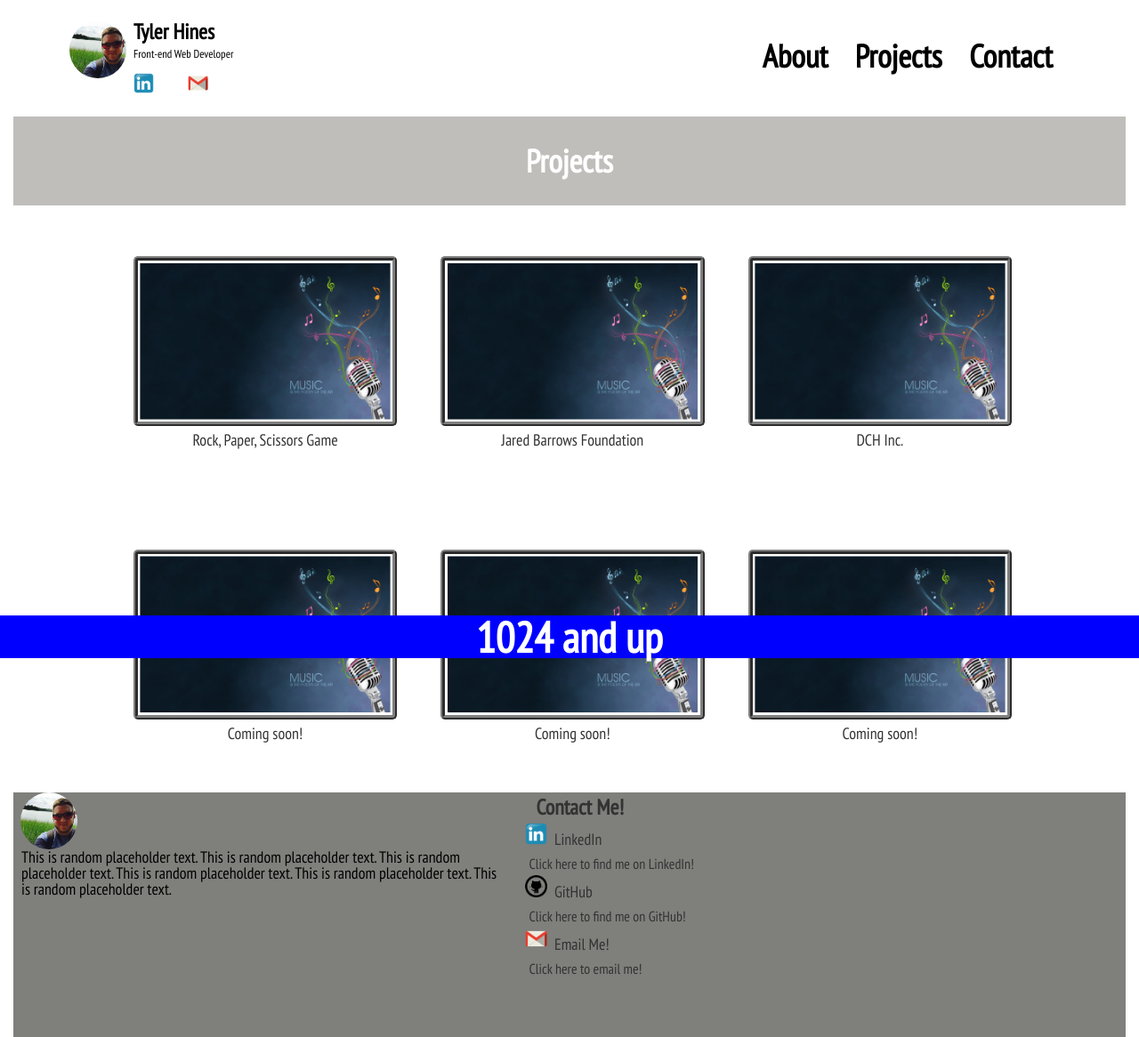
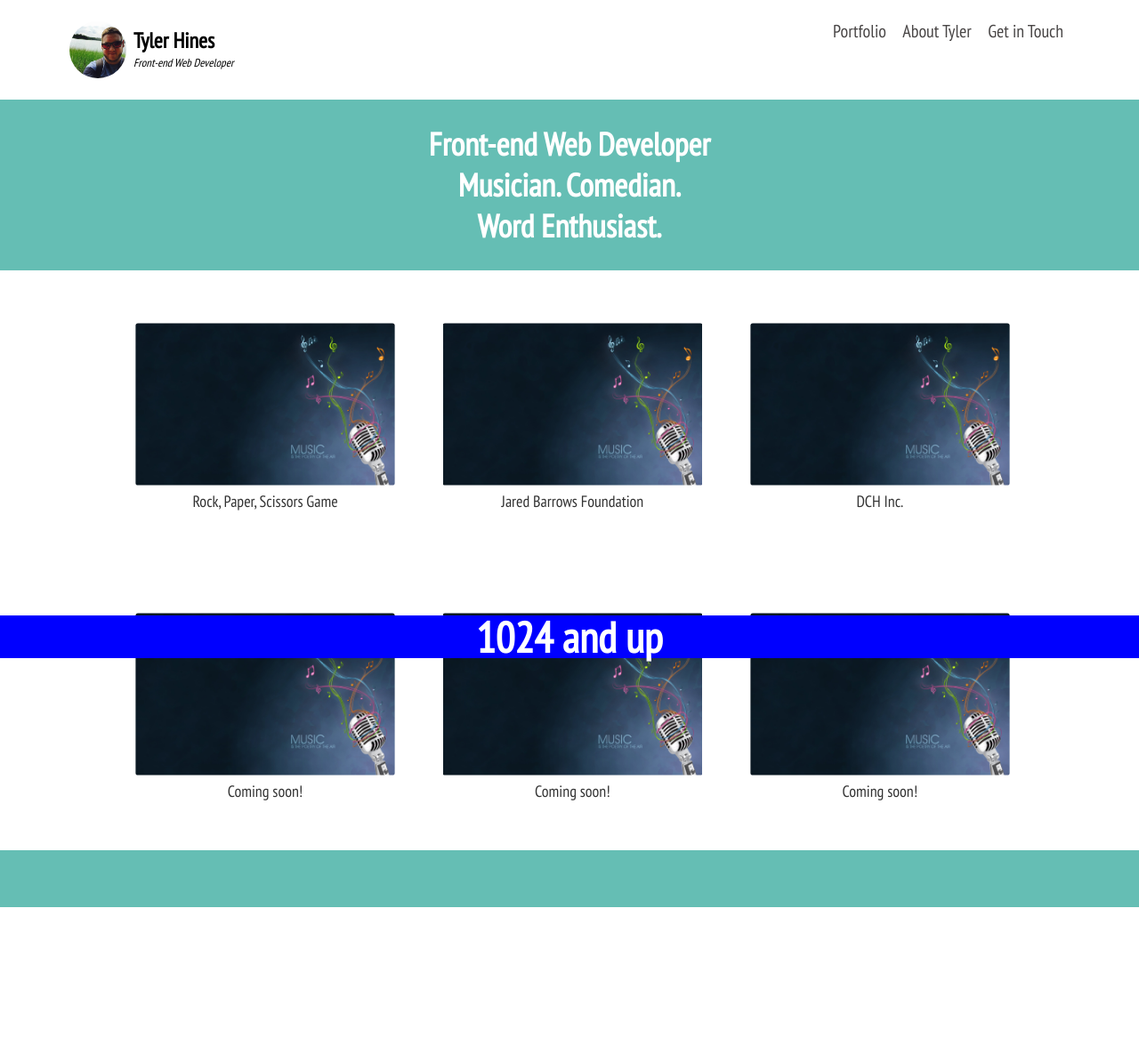
Before and after one commit to thines92/myPortfoliov2, a plain HTML site: page index.html in a window 1280 px wide. Shown: the whole page at 89% size. After the commit the page ends 1020 px from the top, so only its background shows below. Drawn offline with Linux system fonts and the light colour scheme.

Commit message:
style changes to portfolio page

```diff
--- a/css/main.css
+++ b/css/main.css
@@ -16,6 +16,9 @@ body a:hover {
 }
 .container {
   height: auto;
+}
+.container-fluid {
+  padding: 0;
 }
 .top-nav {
   height: auto;
@@ -42,10 +45,12 @@ body a:hover {
   font-size: 1.3em;
   font-weight: bold;
   padding: .05%;
+  margin-top: 10px;
 }
 .nav-title {
   font-size: .5em;
   padding: .5em;
+  font-style: italic;
 }
 .left-nav-icons {
   padding-top: .5em;
@@ -69,9 +74,9 @@ body a:hover {
   position: relative;
   font-size: 1em;
   left: 37.5%;
-  font-weight: bold;
   display: block;
   padding-bottom: 10%;
+  color: #484545 !important;
 }
 @media screen and (min-width: 480px) {
   .nav-name {
@@ -89,12 +94,10 @@ body a:hover {
   }
   .right-nav p {
     display: inline-block;
-    font-size: 2.25em;
-    font-weight: bold;
+    font-size: 1.25em;
     padding-right: .75em;
-    top: 3.35em;
+    top: 1.25em;
     left: 0;
-    font-size: .9em;
   }
   .right-nav-options {
     float: right;
@@ -116,8 +119,7 @@ body a:hover {
   }
   .right-nav p {
     display: inline-block;
-    font-size: 2.25em;
-    font-weight: bold;
+    font-size: 1.25em;
     padding-right: .75em;
     top: 1.25em;
     left: 0;
@@ -126,16 +128,19 @@ body a:hover {
     float: right;
   }
 }
-
 .header {
   text-align: center;
   padding: 2em 0;
   color: white;
-  background-color: #BFBEBA;
+  background-color: #65beb4;
 }
 .header p {
   font-size: 2.25em;
   font-weight: 600;
+  padding-top: 10px;
+}
+.header p:first-child {
+  padding-top: 0;
 }
 .main-page {
   height: auto;
@@ -154,7 +159,6 @@ body a:hover {
 }
 .main-page img {
   border-radius: 5px;
-  border: 5px ridge gray;
   padding: .15em;
   border-radius: 5px;
   width: 100%;
@@ -169,7 +173,7 @@ body a:hover {
   .main-page div {
     width: 40%;
     padding: 0 2.5% 0 2.5%;
-    left: 8.5%;
+    left: 8.%;
   }
 }
 @media screen and (min-width: 768px) {
@@ -179,32 +183,20 @@ body a:hover {
     left: 5%;
   }
 }
+.background {
+  background-color: #65beb4;
+}
 .bottom-nav {
   clear: both;
   height: auto;
-  background-color: #7F7F7C;
+  background-color: #65beb4;
   overflow: hidden;
   padding-bottom: 4em;
 }
 .bottom-nav div {
-  width: 45%;
+  width: 50%;
   height: auto;
   float: left;
-}
-.bottom-nav-left img {
-  width: 30%;
-  max-width: 4em;
-  float: left;
-  margin-left: .5em;
-  border-radius: 50%;
-}
-.bottom-nav-left p {
-  font-size: 1.125em;
-  color: black;
-  clear: both;
-  width: 95%;
-  margin-left: .5em;
-  margin-bottom: 1em;
 }
 .bottom-nav-right {
   padding-left: .5em;
@@ -215,21 +207,6 @@ body a:hover {
   width: 100%;
   padding-left: .25em;
 }
-.bottom-nav-right img {
-  height: 25px;
-  width: 25px;
-}
-.bottom-nav-right img {
-  display: inline-block;
-}
-.contact-me {
-  font-size: 24px;
-  font-weight: bold;
-  margin-left: .5em;
-}
-.bottom-nav-right p {
-  padding: 5px;
-}
 .first {
   display: inline-block;
   font-size: 18px;
--- a/index.html
+++ b/index.html
@@ -15,33 +15,24 @@
   <div class="container-fluid">
     <nav class="top-nav container">
       <div class="left-nav">
-        <img class ="profile-pic" src="images/profile-pic.jpg" alt="" />
+        <img class="profile-pic" src="images/profile-pic.jpg" alt="" />
         <p class="nav-name">Tyler Hines</p>
         <p class="nav-title">Front-end Web Developer</p>
-        <div class="left-nav-icons">
-          <a href="https://www.linkedin.com/in/tylerhines92" target="_blank">
-            <img src="images/linkedin.jpg" alt="LinkedIn Icon"/>
-          </a>
-          <a href="https://github.com/thines92" target="_blank">
-            <img src="images/github.jpg" alt="Github Icon"/>
-          </a>
-          <a href="gmail.com" target="_blank">
-            <img src="images/gmail.jpg" alt="Gmail Icon"/>
-          </a>
-        </div>
       </div>
       <div class="right-nav">
         <div class="right-nav-options">
-          <p class="about"><a href="#">About</a></p>
-          <p class="projects"><a href="#">Projects</a></p>
-          <p class="contact"><a href="#">Contact</a></p>
+          <p class="portfolio"><a href="#">Portfolio</a></p>
+          <p class="about"><a href="#">About Tyler</a></p>
+          <p class="contact"><a href="#">Get in Touch</a></p>
         </div>
       </div>
       <div style="clear:both;">
       </div>
     </nav>
     <section class="header">
-      <p>Projects</p>
+      <p>Front-end Web Developer</p>
+      <p>Musician. Comedian.</p>
+      <p>Word Enthusiast.</p>
     </section>
     <section class="main-page container">
       <div class="project1">
@@ -83,37 +74,12 @@
       <div class="wrapper clear" style="clear:both; height:0; width:0;">
       </div>
     </section>
-    <nav class="bottom-nav">
-      <div class="bottom-nav-left">
-        <img src="images/profile-pic.jpg" alt="" />
-        <p>This is random placeholder text. This is random placeholder text. This is random placeholder text.
-          This is random placeholder text. This is random placeholder text. This is random placeholder text.</p>
-      </div>
-      <div class="bottom-nav-right">
-        <p class="contact-me">Contact Me!</p>
-        <a href="https://linkedin.com/in/tylerhines92" target="_blank">
-          <div class="linkedin-contact">
-            <img class="linkedin-icon" src="images/linkedin.jpg" alt="" />
-            <p class="first">LinkedIn</p>
-            <p>Click here to find me on LinkedIn!</p>
-          </div>
-        </a>
-        <a href="https://github.com/thines92" target="_blank">
-          <div class="github-contact">
-            <img class="github-icon" src="images/github-black.jpg" alt="" />
-            <p class="first">GitHub</p>
-            <p>Click here to find me on GitHub!</p>
-          </div>
-        </a>
-        <a href="gmail.com" target="_blank">
-          <div class="email-contact">
-            <img class="email-icon" src="images/gmail.jpg" alt="" />
-            <p class="first">Email Me!</p>
-            <p>Click here to email me!</p>
-          </div>
-        </a>
-      </div>
-    </nav>
+    <div class="container-fluid background">
+      <nav class="bottom-nav container">
+        <div class="bottom-nav-right">
+        </div>
+      </nav>
+    </div>
   </div>
 </body>
 </html>
```
